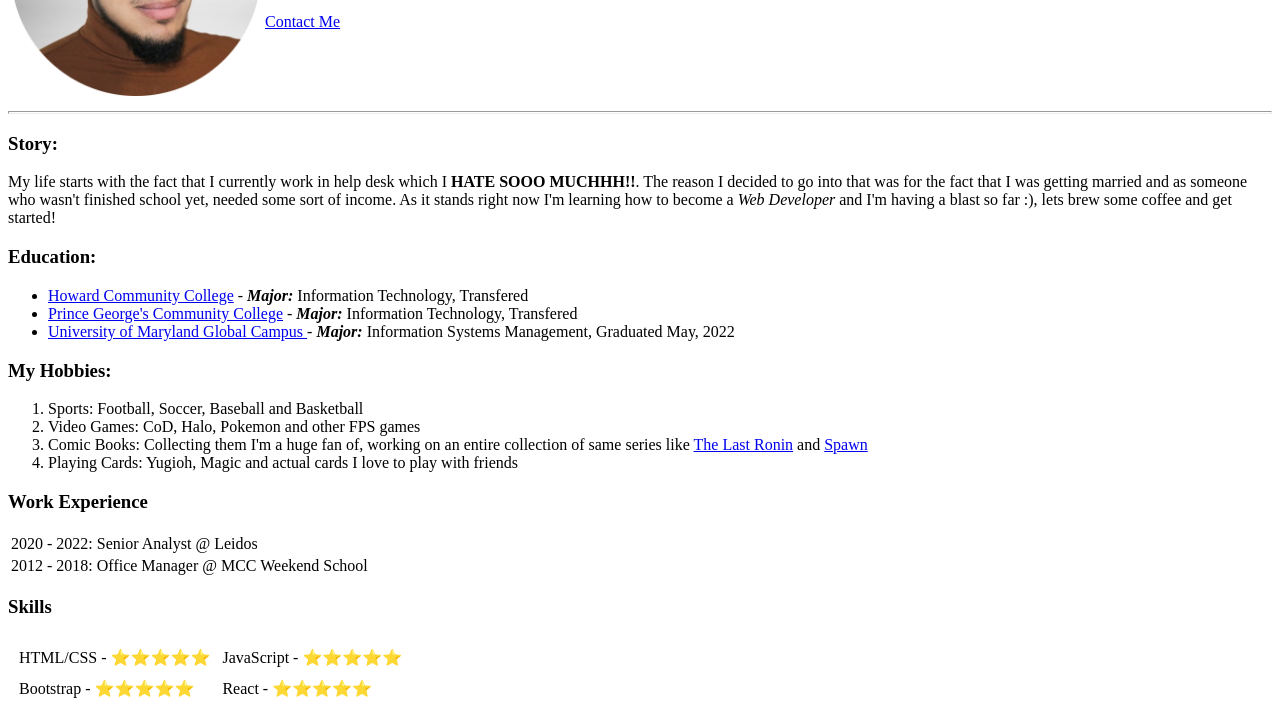
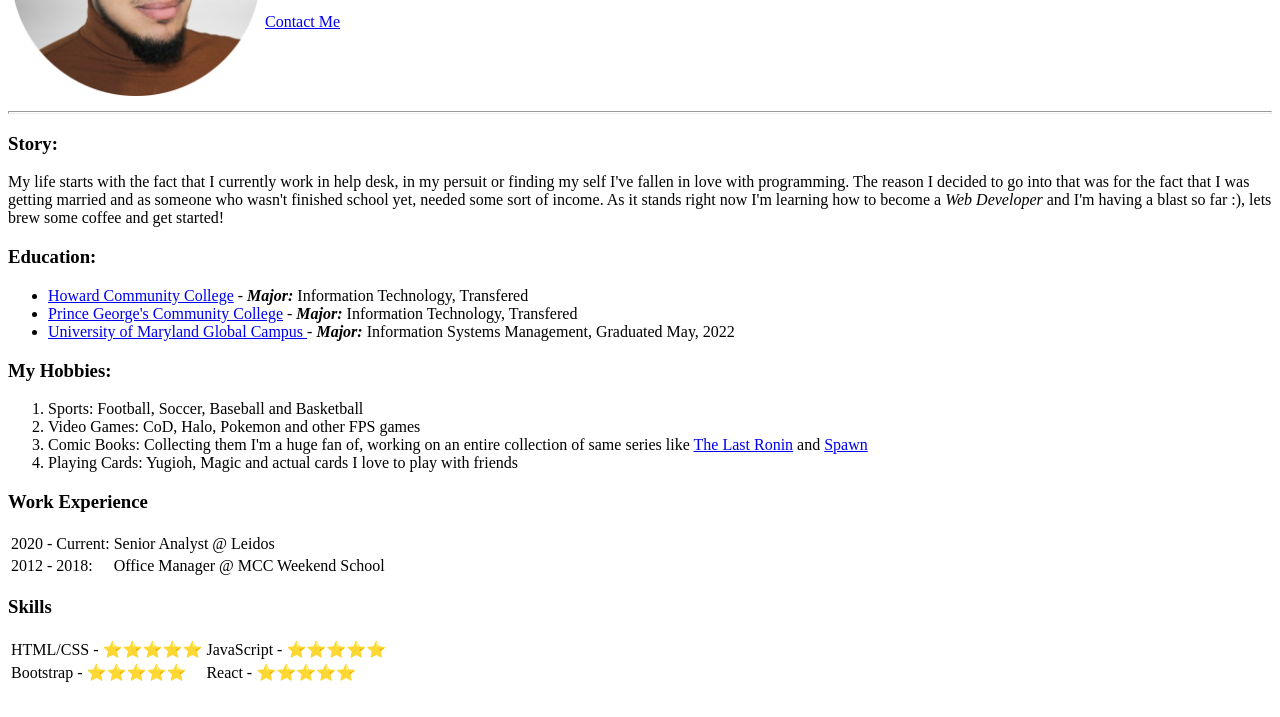
Before and after one commit to xH3ADSH0Tx/Profile, a plain HTML site: page CV/index.html in a window 1280 px wide. Shown: the part 165-882 px from the top of the page. After the commit the page ends 858 px from the top, so only its background shows below. Drawn offline with Linux system fonts and the light colour scheme.

Commit message:
updating
Updating and moving files into a folder

```diff
--- a/index.html
+++ b/CV/index.html
@@ -3,7 +3,13 @@
 <head>
     <meta charset="UTF-8">
     <title>Yusuf's Personal Website</title>
+
+    <link rel="stylesheet" href="css/styles.css">
+
+<!-- CSS for the webpage, constintly changing -->
+
 </head>
+
 <body>
     <table>
         <td> <img src="yusuf.png" alt="Yusuf's profile picture"style="width:250px;height:250px;"></td>
@@ -21,16 +27,17 @@
 
 
     <h3>Story:</h3>
-        <p>My life starts with the fact that I currently work in help desk which I <strong>HATE SOOO MUCHHH!!</strong>.
+        <p>My life starts with the fact that I currently work in help desk, in my persuit or finding my self I've fallen in love with programming.
             The reason I decided to go into that was for the fact that I was getting married and as someone who wasn't finished school yet, needed some sort of income.
-            As it stands right now I'm learning how to become a <em>Web Developer</em> and I'm having a blast so far :), lets brew some coffee and get started!</p>
+            As it stands right now I'm learning how to become a <em>Web Developer</em> and I'm having a blast so far :), lets brew some coffee and get started!
+         </p>
 
     <h3>Education:</h3>
     <p>
         <ul>
             <li><a href="https://www.howardcc.edu/" target="_blank" rel="noopener noreferrer">Howard Community College</a> - <em><strong>Major:</strong></em> Information Technology, Transfered </li>
             <li><a href="https://www.pgcc.edu/" target="_blank" rel="noopener noreferrer">Prince George's Community College</a> - <em><strong>Major:</strong></em>  Information Technology, Transfered</li>
-            <li><a href="umgc.edu" target="_blank" rel="noopener noreferrer">University of Maryland Global Campus </a> - <em><strong>Major:</strong></em>  Information Systems Management, Graduated May, 2022</li>
+            <li><a href="https://www.umgc.edu/" target="_blank" rel="noopener noreferrer">University of Maryland Global Campus </a> - <em><strong>Major:</strong></em>  Information Systems Management, Graduated May, 2022</li>
         </ul>
     </p>
     <!-- Education has unordered list of <a href> for colleges -->
@@ -50,7 +57,7 @@
         <h3>Work Experience</h3>
         <table>
             <tr>
-                <td>2020 - 2022:</td>
+                <td>2020 - Current:</td>
                 <td>Senior Analyst @ Leidos</td>
             </tr>
             <tr>
@@ -60,7 +67,7 @@
         </table>
 <!-- Work Experience with a basic table, adding CSS later on -->
         <h3>Skills</h3>
-        <table border="0" cellspacing="10">
+        <table>
             <tbody>
             <tr>
                     <td >HTML/CSS - ⭐️⭐️⭐️⭐️⭐️</td>
```
Also changed, not shown: CV/contact.html (renamed from contact.html), CV/inputs.html (renamed from inputs.html), CV/yusuf.png (renamed from yusuf.png).
